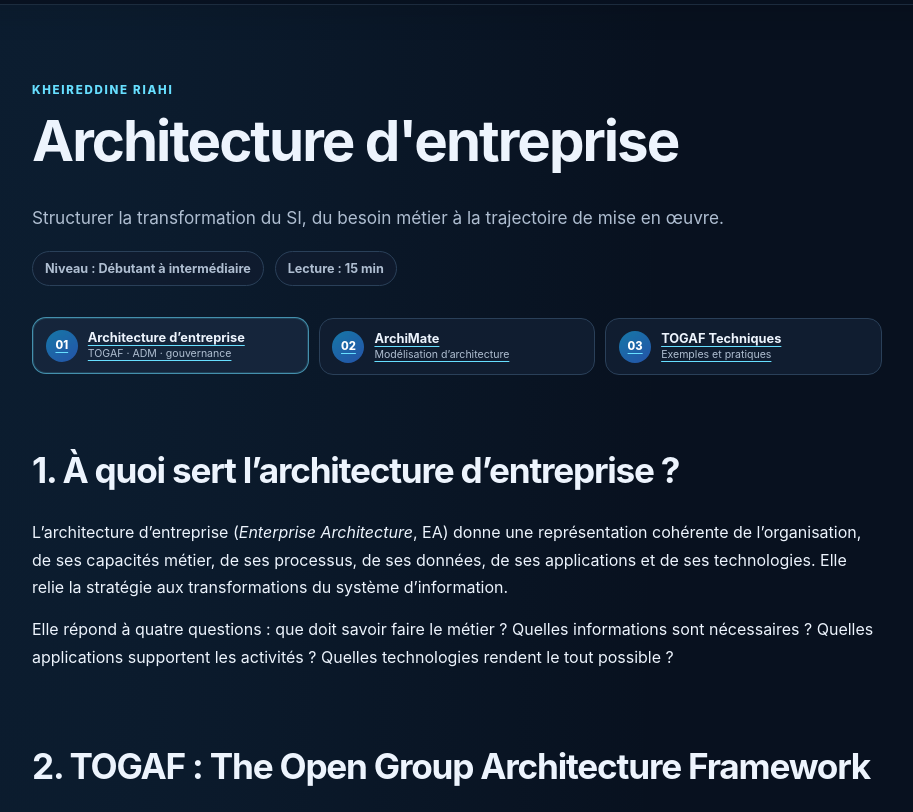
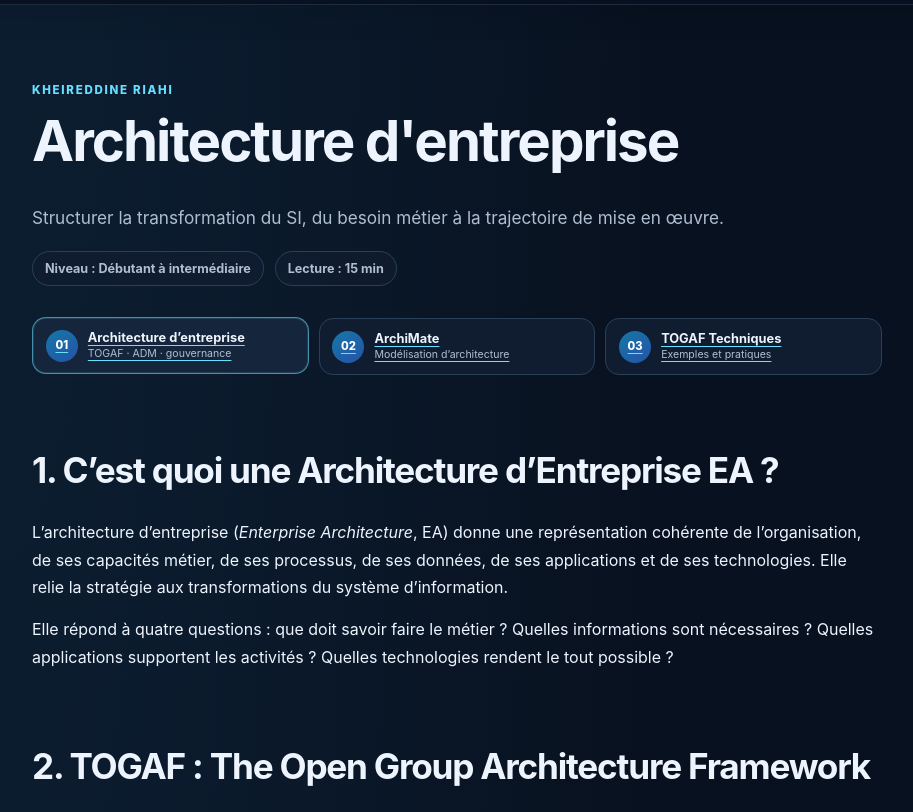
Before and after one commit to KRiahi345/kriahi, a Jekyll site: the page built from architecture-entreprise.md, in a window 1280 px wide and 900 px high, cut to the strip 88-900 px from the top of the window. Shown: the whole strip, without its empty margins (183-1096 px from the left). Built offline with Jekyll 4.4.1, drawn with Linux system fonts in a browser that asks for light colours.

Commit message:
Rename enterprise architecture section heading

```diff
--- a/architecture-entreprise.md
+++ b/architecture-entreprise.md
@@ -8,7 +8,7 @@ duration: 15 min
 reduce_intro_by_2px: true
 ---
 <div class="section-tabs" aria-label="Sections de l’architecture d’entreprise"><a href="/architecture-entreprise/" aria-current="page"><span class="section-tab-number">01</span><span class="section-tab-label"><strong>Architecture d’entreprise</strong><small>TOGAF · ADM · gouvernance</small></span></a><a href="/architecture-entreprise/archimate/"><span class="section-tab-number">02</span><span class="section-tab-label"><strong>ArchiMate</strong><small>Modélisation d’architecture</small></span></a><a href="/architecture-entreprise/togaf-techniques/"><span class="section-tab-number">03</span><span class="section-tab-label"><strong>TOGAF Techniques</strong><small>Exemples et pratiques</small></span></a></div>
-# 1. À quoi sert l’architecture d’entreprise ?
+# 1. C'est quoi une Architecture d'Entreprise EA ?
 
 L’architecture d’entreprise (*Enterprise Architecture*, EA) donne une représentation cohérente de l’organisation, de ses capacités métier, de ses processus, de ses données, de ses applications et de ses technologies. Elle relie la stratégie aux transformations du système d’information.
 
```
